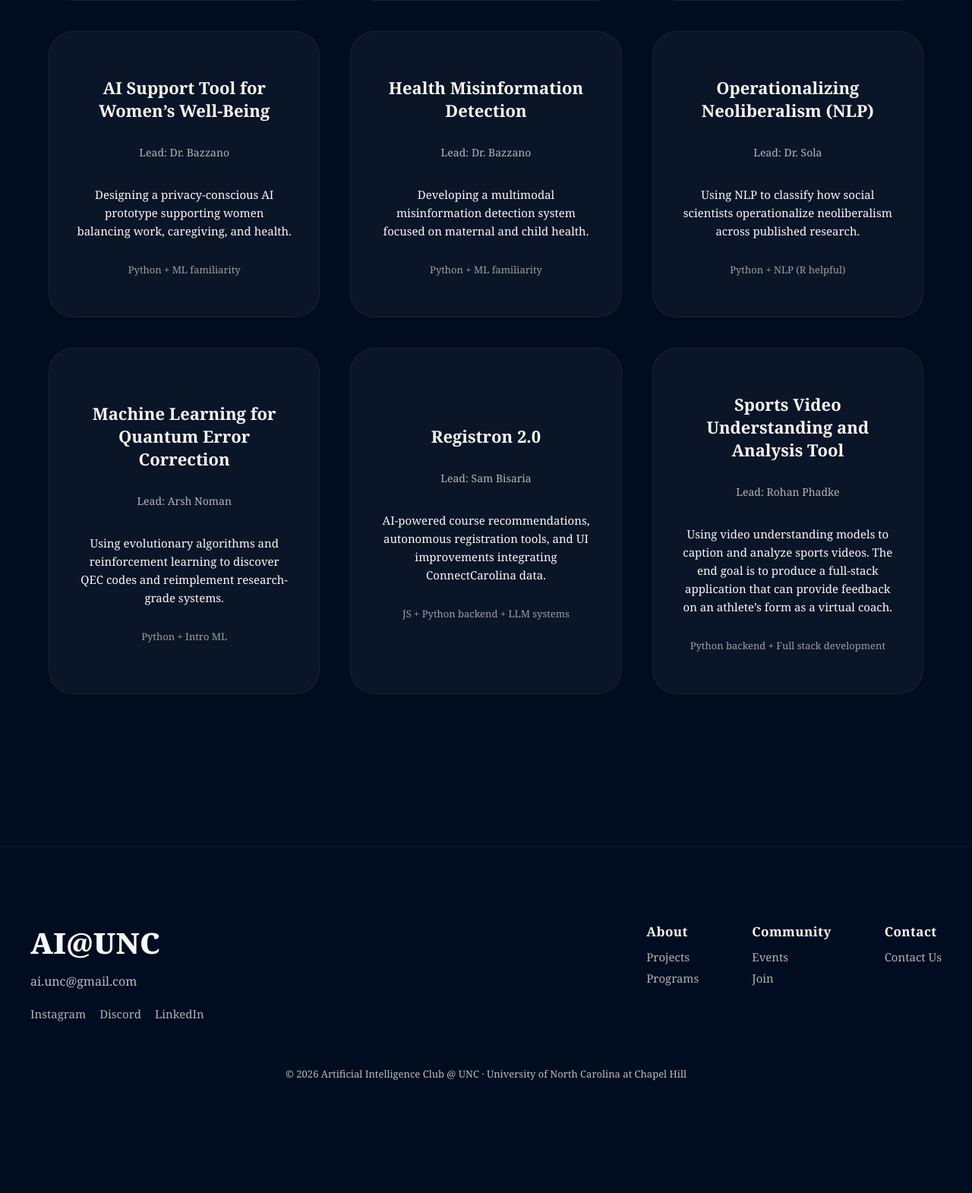
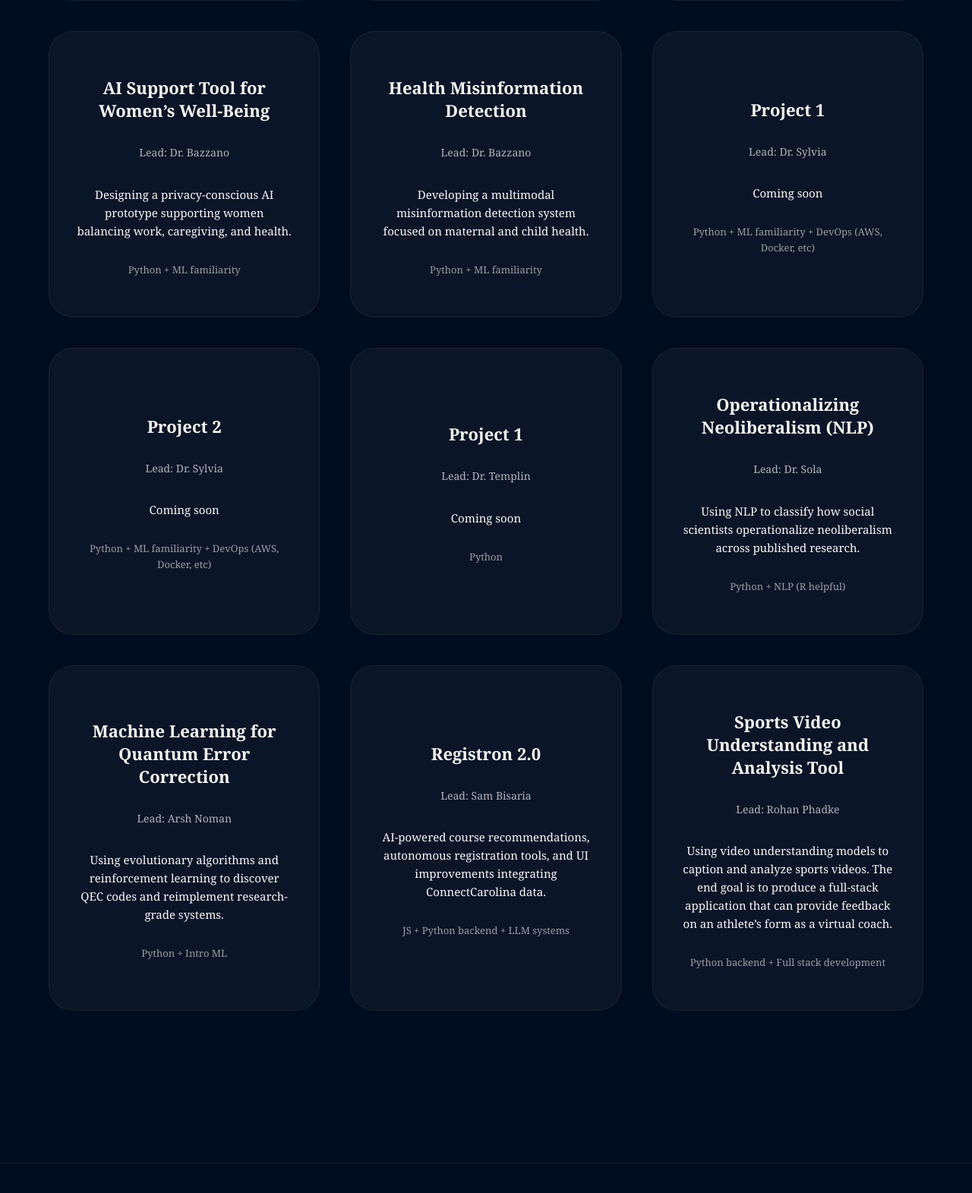
Before and after one commit to ai-unc/aiunc-site, a Flask app: page /projects in a window 1280 px wide. Shown: the part 842-2413 px from the top of the page at 76% size. Before the commit the page ends 2265 px from the top, so only its background shows below. Run offline with Flask 3, Linux system fonts and the light colour scheme.

Commit message:
Added new project templates

```diff
--- a/templates/projects.html
+++ b/templates/projects.html
@@ -47,6 +47,27 @@
   </div>
 
   <div class="project-card fade-in">
+    <h3>Project 1</h3>
+    <p class="lead">Lead: Dr. Sylvia</p>
+    <p>Coming soon</p>
+    <p class="meta">Python + ML familiarity + DevOps (AWS, Docker, etc)</p>
+  </div>
+
+  <div class="project-card fade-in">
+    <h3>Project 2</h3>
+    <p class="lead">Lead: Dr. Sylvia</p>
+    <p>Coming soon</p>
+    <p class="meta">Python + ML familiarity + DevOps (AWS, Docker, etc)</p>
+  </div>
+
+  <div class="project-card fade-in">
+    <h3>Project 1</h3>
+    <p class="lead">Lead: Dr. Templin</p>
+    <p>Coming soon</p>
+    <p class="meta">Python</p>
+  </div>
+
+  <div class="project-card fade-in">
     <h3>Operationalizing Neoliberalism (NLP)</h3>
     <p class="lead">Lead: Dr. Sola</p>
     <p>Using NLP to classify how social scientists operationalize neoliberalism across published research.</p>
```
